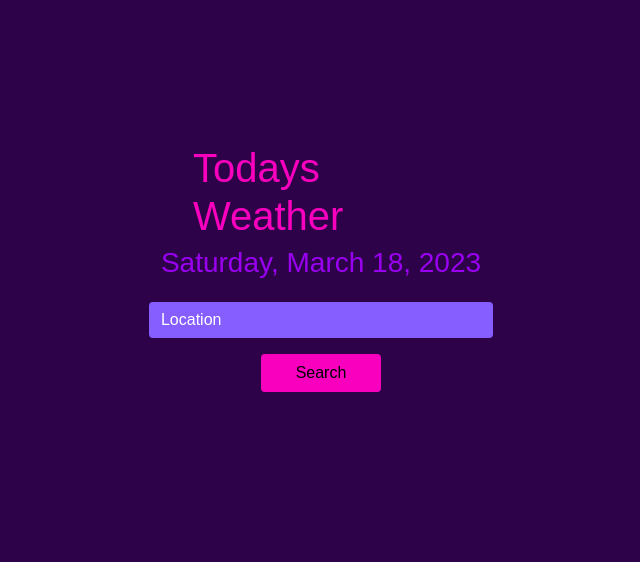
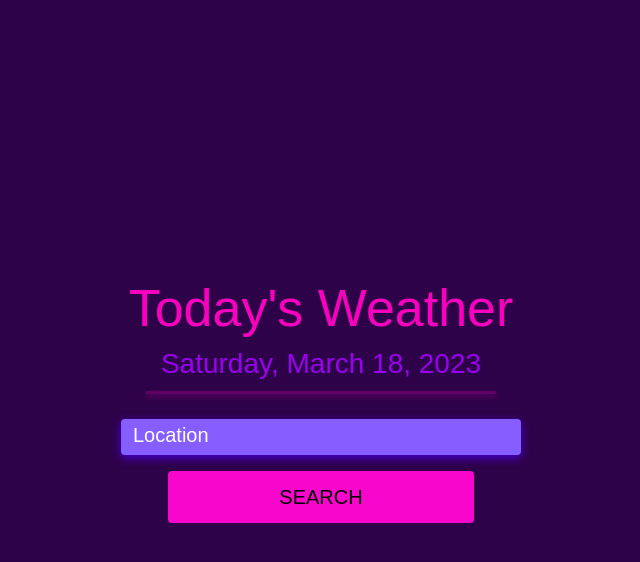
Before and after one commit to MaxKeable/My-cities-weather, a plain HTML site: page index.html in a window 1280 px wide. Shown: the whole page, without its empty margins (319-959 px from the left). Drawn offline with nearby package versions, Linux system fonts and the light colour scheme; a web font is replaced by a local one.

Commit message:
Finalizing start screen styling

```diff
--- a/Develop/logic.js
+++ b/Develop/logic.js
@@ -1,3 +1,5 @@
+
+
 var current = document.getElementById("current-day");
 
 var currentdaydisplay = dayjs().format("dddd, MMMM D, YYYY");
--- a/Develop/style.css
+++ b/Develop/style.css
@@ -1,48 +1,68 @@
 body {
     background-color: #2E0249;
     font-family: 'Sono', sans-serif;
-    display: flex;
+
 }
 
 .search-content {
-    display: flex;
-    flex-direction: column;
-    align-items: center;
-    justify-content: center;
-    margin: auto;
+    min-height: 100vh;
 }
 
 h1 {
     color: #F900BF;
-    margin: 45% 0 2% 10%;
+    font-size: 3.25rem;
 }
 
 #current-day {
     color: #9900F0;
-    margin: 0 auto 7% auto;
+}
 
+.line {
+    border-top: 3px solid #F900BF;
+    max-width: 350px;
+    margin: 10px auto 5px auto;
+    box-shadow: 0 3px 5px #F900BF ;
 }
 
 .form-control {
     background-color: #865DFF;
     border: #865DFF;
     color: #FFFFFF;
+    max-width: 400px;
+    margin: 20px auto 0 auto;
+    box-shadow: 0 3px 10px #4700D8;
 }
 
 .form-control::placeholder {
     color: #FFFFFF;
     opacity: 1;
+    font-size: 1.25em;
   }
 
+.form-control:focus {
+    background-color: #865DFF;
+    color: #FFFFFF;
+}
+
 .btn {
-    background-color: #F900BF;
+    background-color: #F806CC;
+    font-size: 1.25em;
     border: #F900BF;
-    padding: 2% 10%;
+    padding: 1% 10%;
 }
 
 .btn:hover {
-    background-color: #FFA3FD;
-    border: #9900F0;
+    transition: all 0.2s ease-in-out;
+    background-color: #F900BF;
+    border: 2px solid #F900BF;
+    letter-spacing: 0.25em;
+    color: #2E0249;
+    box-shadow: 0 5px 15px #F900BF;
+}
+
+.btn:focus {
+    background-color: #F900BF;
+    border: #F900BF;
     color: #2E0249;
 }
 
--- a/index.html
+++ b/index.html
@@ -19,11 +19,14 @@
     <link rel="stylesheet" href="./Develop/style.css" />
   </head>
   <body>
-    <div class="search-content">
+    <div class="search-content container square-box d-flex flex-column justify-content-center align-items-center">
       <div class="container">
-      <h1>Todays Weather</h1>
+        <h1 class="text-center">Today's Weather</h1>
         <div>
-        <h3 id="current-day"></h3>
+          <h3 class="text-center" id="current-day"></h3>
+        <div>
+            <hr class="line">
+        </div>
         </div>
       </div>
       <div class="input-group mb-3">
@@ -35,7 +38,7 @@
           aria-describedby="basic-addon2"
         />
       </div>
-    <button type="button" class="btn btn-warning">Search</button>
+      <button type="button" class="btn btn-warning">SEARCH</button>
     </div>
     <div class="card hide" style="width: 18rem">
       <img class="card-img-top" src="..." alt="Card image cap" />
```
Lines whose indentation alone changed are shown as unchanged.
